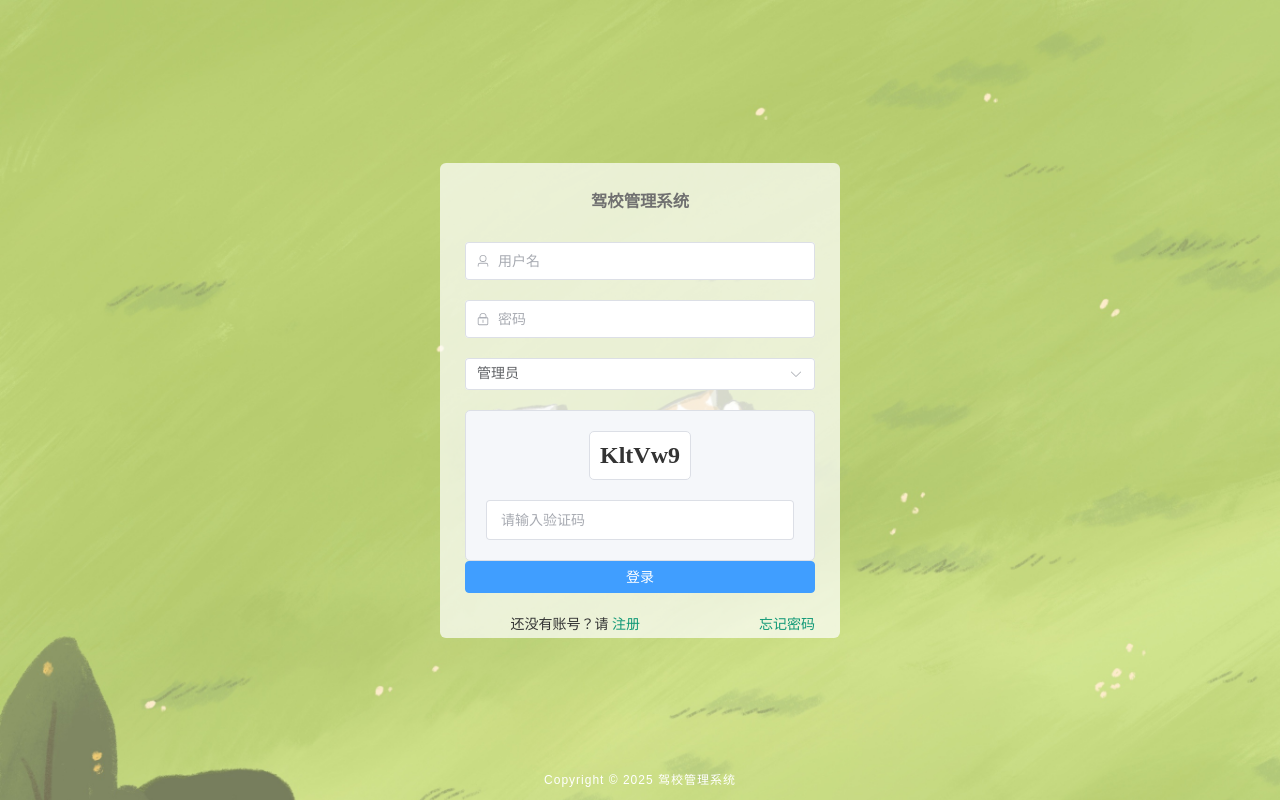
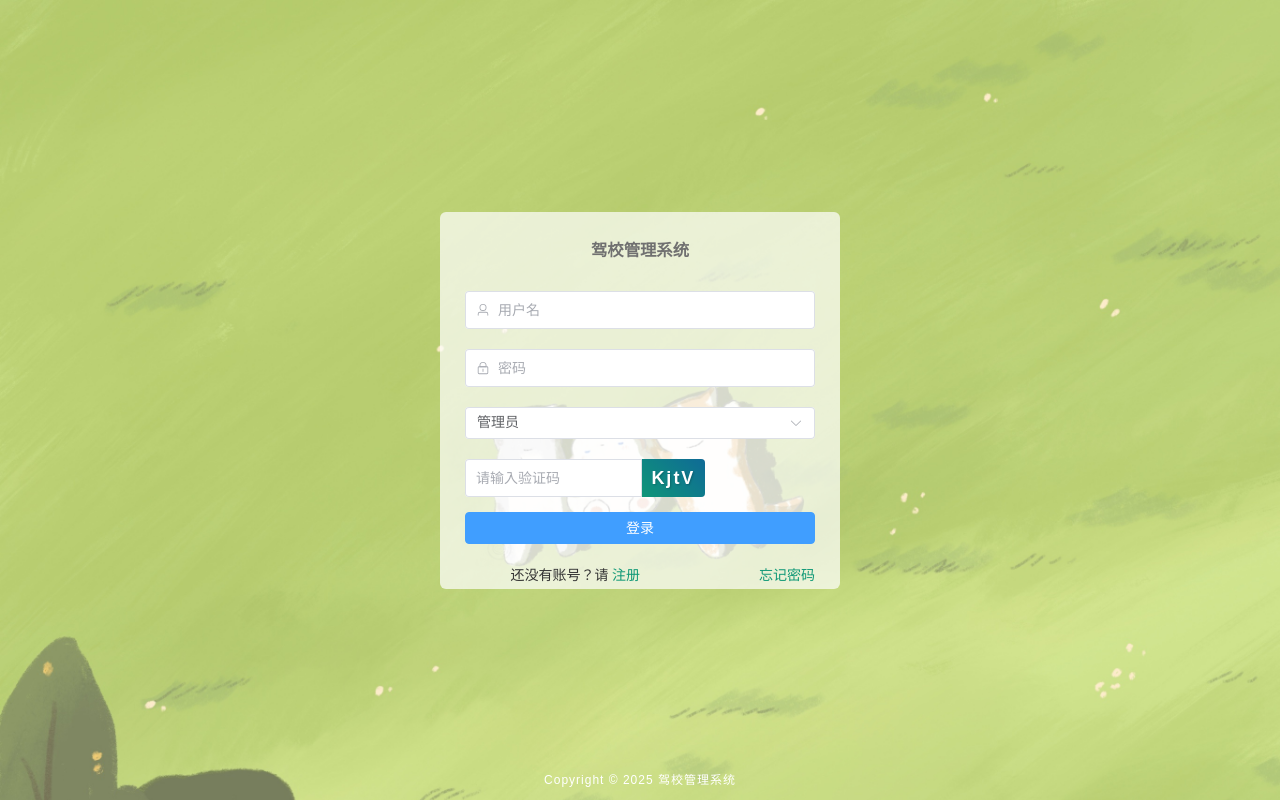
Before and after one commit to HK031030/HK, a Vue app in the folder vue/: page /login in a window 1280 px wide. Built offline with nearby package versions, Linux system fonts and the light colour scheme.

Commit message:
登录注册成功连接进入主页

```diff
--- a/vue/src/views/Captcha.vue
+++ b/vue/src/views/Captcha.vue
@@ -1,20 +1,28 @@
 <template>
   <div class="captcha-container">
-    <div class="captcha-display" @click="generateCaptcha" style="cursor: pointer;">
-      {{ captcha }}
-    </div>
+    <div class="captcha-form">
+      <div class="form-item">
         <el-input
           v-model="userInput"
           placeholder="请输入验证码"
-        size="large"
-        style="margin-top: 10px;"
-    ></el-input>
-    <div v-if="message" class="captcha-message">{{ message }}</div>
+          style="width: 240px"
+          @input="handleInput"
+        >
+          <template #append>
+            <div class="captcha-display" @click="generateCaptcha">
+              {{ captcha }}
+            </div>
+          </template>
+        </el-input>
+      </div>
+      <div class="captcha-tip" v-if="message">{{ message }}</div>
+    </div>
   </div>
 </template>
 
 <script setup>
 import { ref, onMounted, defineExpose } from 'vue'
+import { Key } from '@element-plus/icons-vue'
 
 const captcha = ref('')
 const userInput = ref('')
@@ -22,13 +30,27 @@ const message = ref('')
 
 // 生成随机验证码
 const generateCaptcha = () => {
-  const characters = 'ABCDEFGHIJKLMNOPQRSTUVWXYZabcdefghijklmnopqrstuvwxyz0123456789'
+  const characters = 'ABCDEFGHJKLMNPQRSTUVWXYZabcdefghijkmnpqrstuvwxyz23456789'
   let result = ''
-  for (let i = 0; i < 6; i++) {
+  for (let i = 0; i < 4; i++) {
     result += characters.charAt(Math.floor(Math.random() * characters.length))
   }
   captcha.value = result
-  message.value = '' // 清空消息提示
+  userInput.value = '' // 重置输入
+  message.value = '' // 清空消息
+}
+
+// 处理输入
+const handleInput = () => {
+  message.value = ''
+  if (userInput.value.length === 4) {
+    if (userInput.value.toLowerCase() === captcha.value.toLowerCase()) {
+      message.value = '验证码正确'
+    } else {
+      message.value = '验证码错误'
+      generateCaptcha() // 验证码错误时自动刷新
+    }
+  }
 }
 
 // 组件挂载时生成验证码
@@ -39,33 +61,52 @@ onMounted(() => {
 // 暴露变量给父组件
 defineExpose({
   captcha,
-  userInput
+  userInput,
+  generateCaptcha
 })
 </script>
 
-<style scoped>
+<style lang="scss" scoped>
 .captcha-container {
-  display: flex;
-  flex-direction: column;
-  align-items: center;
-  border: 1px solid #dcdfe6;
-  padding: 20px;
-  border-radius: 5px;
-  background-color: #f5f7fa;
+  .captcha-form {
+    .form-item {
+      margin-bottom: 15px;
+
+      :deep(.el-input-group__append) {
+        padding: 0;
+        overflow: hidden;
       }
 
       .captcha-display {
-  font-size: 24px;
+        user-select: none;
+        cursor: pointer;
+        padding: 0 15px;
+        height: 38px;
+        line-height: 38px;
+        font-size: 18px;
         font-weight: bold;
-  margin-bottom: 10px;
-  padding: 10px;
-  background-color: #ffffff;
-  border: 1px solid #dcdfe6;
-  border-radius: 5px;
+        font-family: 'Arial', sans-serif;
+        background: linear-gradient(45deg, #0f9876, #0f6898);
+        color: white;
+        letter-spacing: 2px;
+        text-shadow: 1px 1px 2px rgba(0, 0, 0, 0.2);
+        transition: all 0.3s ease;
+
+        &:hover {
+          background: linear-gradient(45deg, #0f6898, #0f9876);
+          transform: scale(1.02);
+        }
+      }
     }
 
-.captcha-message {
-  margin-top: 10px;
-  color: #f56c6c; /* 红色 */
+    .captcha-tip {
+      font-size: 12px;
+      color: #67c23a;
+
+      &.error {
+        color: #f56c6c;
+      }
+    }
+  }
 }
 </style>
```
Lines whose indentation alone changed are shown as unchanged.
